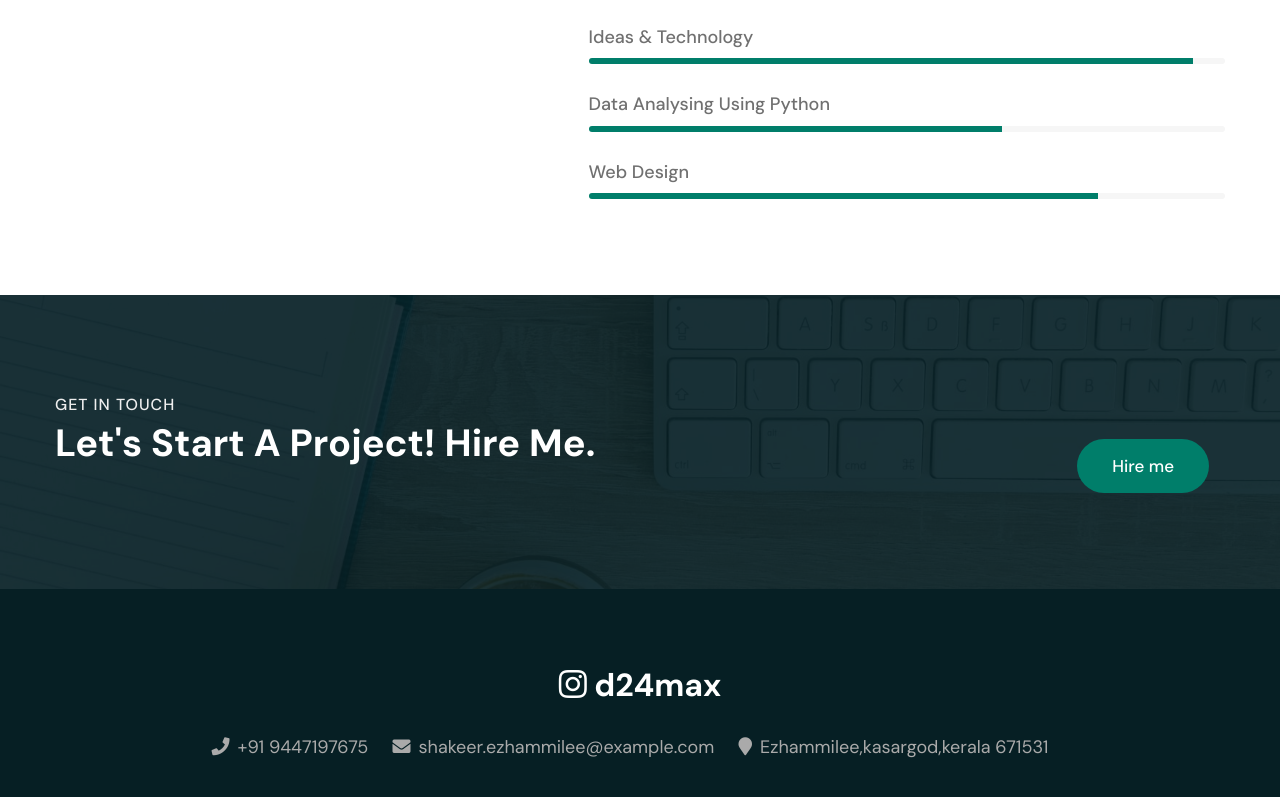
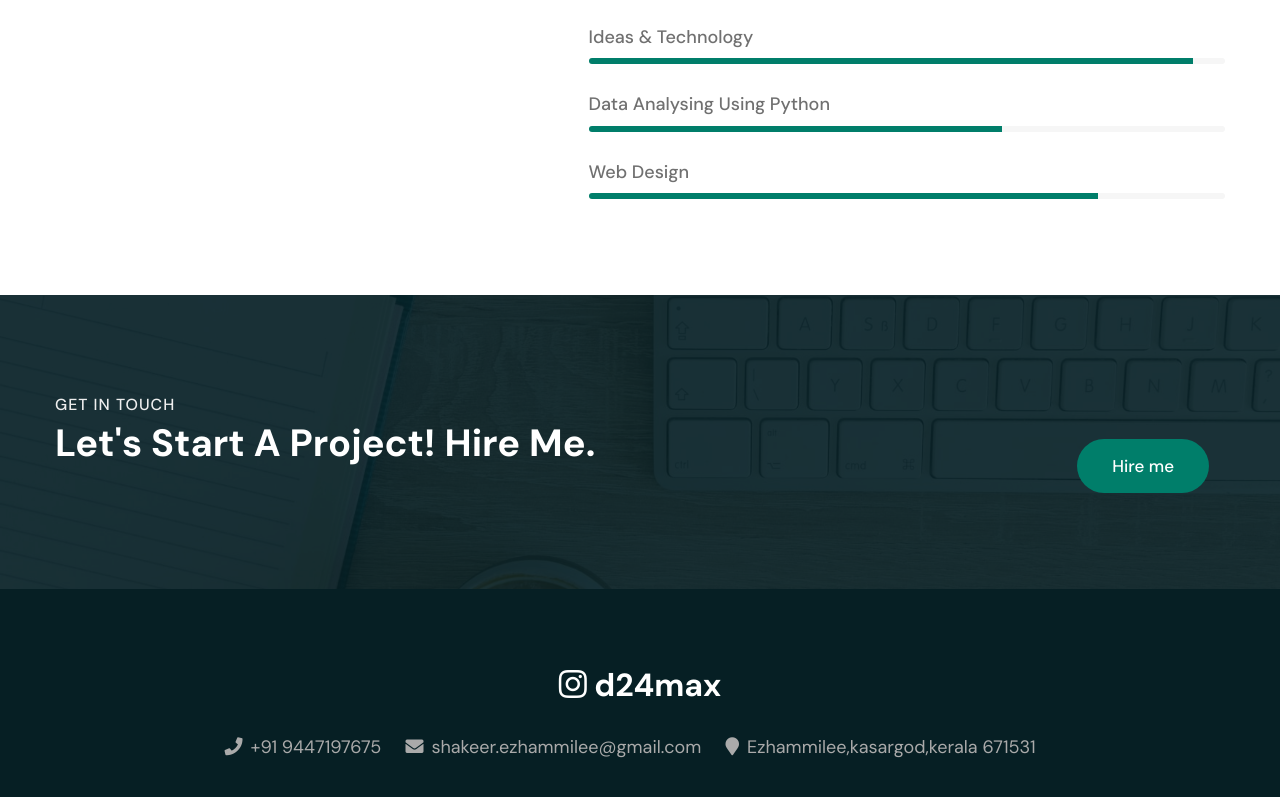
Before and after one commit to shakeerk123/shakeer, a plain HTML site: page about.html in a window 1280 px wide. Shown: the part 894-1691 px from the top of the page. Drawn offline with Linux system fonts and the light colour scheme; a script that the page names is missing.

Commit message:
Add files via upload

```diff
--- a/about.html
+++ b/about.html
@@ -207,7 +207,7 @@ Author URL: http://w3layouts.com
                     </li>
                     <li>
                         <a href="mailto:info@example.com" class="contact-text-sub">
-                            <span class="fas fa-envelope me-2"></span>shakeer.ezhammilee@example.com </a>
+                            <span class="fas fa-envelope me-2"></span>shakeer.ezhammilee@gmail.com </a>
                     </li>
                     <li>
                         <p class="contact-text-sub">
```
